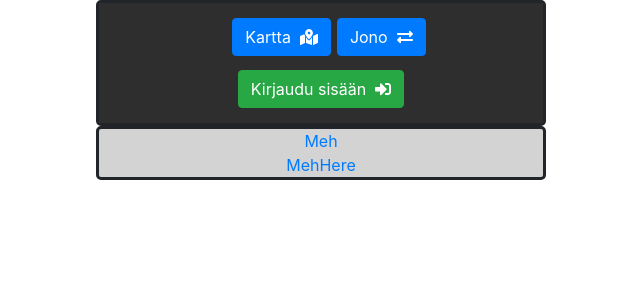
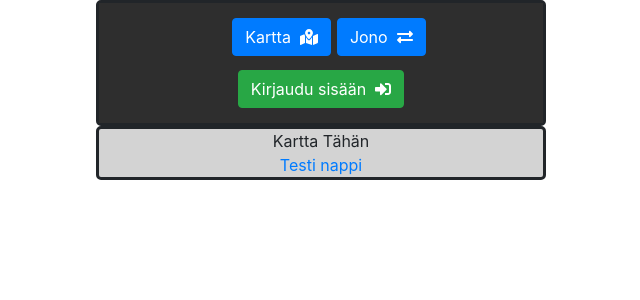
Before and after one commit to NL-0/queue, a React (Create React App) app in the folder Versio 3/login/: page /kartta in a window 1280 px wide. Shown: the top 300 px of the page, without its empty margins (319-959 px from the left). Built offline with nearby package versions, Linux system fonts and the light colour scheme; what auth0-js would draw is missing.

Commit message:
sessionStorage toimii

```diff
--- a/Versio 3/login/src/App.js
+++ b/Versio 3/login/src/App.js
@@ -22,6 +22,10 @@ class App extends Component {
   }
 
   componentDidMount() {
+
+    const mehmeh = localStorage.getItem('jokuvalue');
+    this.setState({ mehmeh, });
+
     const { renewSession } = this.props.auth;
 
     if (localStorage.getItem('isLoggedIn') === 'true') {
@@ -29,12 +33,14 @@ class App extends Component {
     }
   }
 
+
   render() {
     const { isAuthenticated } = this.props.auth;
 
     let loginStyle = {
       left: '20%',
     }
+
 
     return (
       <div className="outer">
--- a/Versio 3/login/src/Components/Kartta.js
+++ b/Versio 3/login/src/Components/Kartta.js
@@ -8,7 +8,8 @@ class Kartta extends Component {
        // const { jokuvalue } = this.state;
         this.state = {
             meh: '',
-            meh2: '20',
+          //  meh2: Math.floor(Math.random() * 10),
+            meh2: 'http://192.168.220.139:9595/components/api/server/id/1',
         }
     }
 
@@ -19,8 +20,10 @@ class Kartta extends Component {
 
     testiavaan() {
         console.log("212121")
-        localStorage.setItem('jokuvalue', this.state.meh2);
+        sessionStorage.setItem('jokuvalue', this.state.meh2)
+      //  sessionStorage.setItem('value', false)
     }
+
 
 
 
@@ -32,31 +35,14 @@ class Kartta extends Component {
 
             <div className="outer">
 
-                <Link to ={{
-                    pathname: '/home',
-                    aboutProps: {
-                        value: 1,
-                        //name: 'meh meh meh'
-                    },
-                    onClick: `${this.testiavaan}`,
-                }}>Meh</Link>
-                <div>
-
-                <Link to ={
-                    {
-                    pathname: '/home',
-                    aboutProps: {
-                        value: 2,
-                        //name: 'meh meh meh'
-                    }
-                }}>Meh</Link>
+                <div>Kartta Tähän</div>
 
 
                     {/* Toimiva */}
-                    <Link to={'/home'} onClick={() => this.testiavaan()}>Here</Link>
+                    <Link to={'/home'} onClick={() => this.testiavaan()}>Testi nappi</Link>
 
                 </div>
-            </div>
+
         )
     }
 }
--- a/Versio 3/login/src/Home/Home.js
+++ b/Versio 3/login/src/Home/Home.js
@@ -3,7 +3,6 @@ import '../Components/jono.css';
 import Arvio from '../Components/Arvio'
 import axios from 'axios';
 import toaster from 'toasted-notes';
-import 'toasted-notes/src/styles.css'; // optional styles
 import { FontAwesomeIcon } from '@fortawesome/react-fontawesome'
 import { Button } from 'react-bootstrap';
 import { faPlusSquare, faMinusSquare } from '@fortawesome/free-solid-svg-icons';
@@ -34,11 +33,13 @@ class Home extends Component {
       jono: '1',
       seuraava: '1',
       tmp: '1',
+      //lisää ja poista jonosta varattu numero
       tmp2: '1',
       tmp3: '1',
+      tmp4: '1',
       jokuValue: '1',
+      //jonojen database url, tarvitsee paremman tavan
       url: '',
-      //jonojen database url, tarvitsee paremman tavan
       url1: 'http://192.168.220.139:9595/components/api/server/id/1',
       url2: 'http://192.168.220.139:9595/components/api/server/id/2',
       //aikaarvio
@@ -86,20 +87,25 @@ class Home extends Component {
     // console.log(this.state.test1)
     // console.log(`${this.props.location.aboutProps}`)
     // console.log(Object.values(this.props.location.aboutProps))
-    const mehmeh = localStorage.getItem('jokuvalue');
-    this.setState({ mehmeh, });
+    // const mehmeh = localStorage.getItem('jokuvalue');
+    // this.setState({ mehmeh });
 
-    if (this.state.jokuValue === '1' ) {
+    // if (this.state.jokuValue === '1' ) {
+    //   this.setState({
+    //     url: this.state.url1,
+    //   })
+    // }
+    // else {
+    //   this.setState({
+    //     url: this.state.url2,
+    //   })
+    // }
+    // console.log(`${mehmeh}`)
+
     this.setState({
-        url: this.state.url1,
+      url: sessionStorage.getItem('jokuvalue'),
     })
-    }
-    else {
-      this.setState({
-        url: this.state.url2,
-      })
-    }
-    console.log(`${mehmeh}`)
+
 
     //ei toimi
     //this.timerID = setInterval(() => this.tick(), this.state.timer1)
@@ -126,12 +132,14 @@ class Home extends Component {
     else {
       this.setState({
         arvioAika: (Number(this.state.oma) - Number(this.state.num2)) * this.state.timer21,
+        //matematiikka on vaikeeta
         bar: (this.state.seuraava - this.state.oma) / this.state.seuraava * 100 + 100
       })
     }
 
     if (Number(this.state.oma) === Number(this.state.num2)) {
       console.log(this.state.num2)
+      //ei kovin hyvä kun spam kunnes numero vaihtuu
       toaster.notify(
         <h2>
           Vuoronumero!
@@ -158,6 +166,7 @@ class Home extends Component {
       num2: this.state.seuraava,
       tmp2: Number(this.state.jono) + 1,
       tmp3: Number(this.state.seuraava),
+      tmp4: Number(this.state.jono) - 1,
       timer10: this.state.jono,
       timer11: Date.now(),
       timer21: this.keskiarvo(),
@@ -186,14 +195,31 @@ class Home extends Component {
       seuraava: `${this.state.tmp3}`
     })
       .then(function (response) {
-        console.log('saved successfully')
+        console.log('Numero varattu')
       });
   }
+
+  //Poista varattu numero, eli -1 jonoon kun ei parempaa tapaa nyt keksi
+  axiosTest3() {
+    axios.put(`${this.state.url}`, {
+      id: '1',
+      hostname: 'jokuhosti',
+      enabled: '1',
+      created: 'date',
+      jono: `${this.state.tmp2}`,
+      seuraava: `${this.state.tmp3}`
+    })
+      .then(function (response) {
+        console.log('Numero poistettu onnistuneesti')
+      });
+  }
+
 
 
   otanumero = () => {
     //huono alert
     this.axiosTest2()
+
     toaster.notify(
       <h2>
         Numero varattu
@@ -208,7 +234,7 @@ class Home extends Component {
   }
 
   peruutaNumero = () => {
-
+    this.axiosTest3()
     return this.setState({
       oma: '0',
       hideperuuta: 'none',
@@ -228,7 +254,7 @@ class Home extends Component {
     let peruutaStyle = {
       display: this.state.hideperuuta,
     }
-
+    if (sessionStorage.getItem('jokuvalue')) {
       return (
         <div className="container">
 
@@ -255,6 +281,7 @@ class Home extends Component {
                 <div className="col-6 col-md-4"></div>
               </div>
             </div>
+
 
 
             {/* Näytä loput vain jos auth */}
@@ -297,8 +324,21 @@ class Home extends Component {
           </div>
         </div>
 
-    );
+      )
+    }
+    else {
+      return (
+        <div className="container">
+
+          <div className="outer">
+            <div>Jonoa ei valittu</div>
+          </div>
+        </div>
+
+      )
     }
   }
 
+}
+
 export default Home;
--- a/Versio 3/login/src/Home/MakeBar.js
+++ b/Versio 3/login/src/Home/MakeBar.js
@@ -1,10 +1,9 @@
 import React from 'react'
 import { ProgressBar } from "react-step-progress-bar";
 
-
 const MakeBar = props => {
     const { progress } = props;
-    console.log(`${progress}`)
+    //console.log(`${progress}`)
 
     //Progress bar valittaa muuten turhaan jos alle 0 tai yli 100
     if ( `${progress}` > 100 ) {
```
Also changed, not shown: 1 other file (tests, documents, lock files or other folders). Lines whose indentation alone changed are shown as unchanged.
